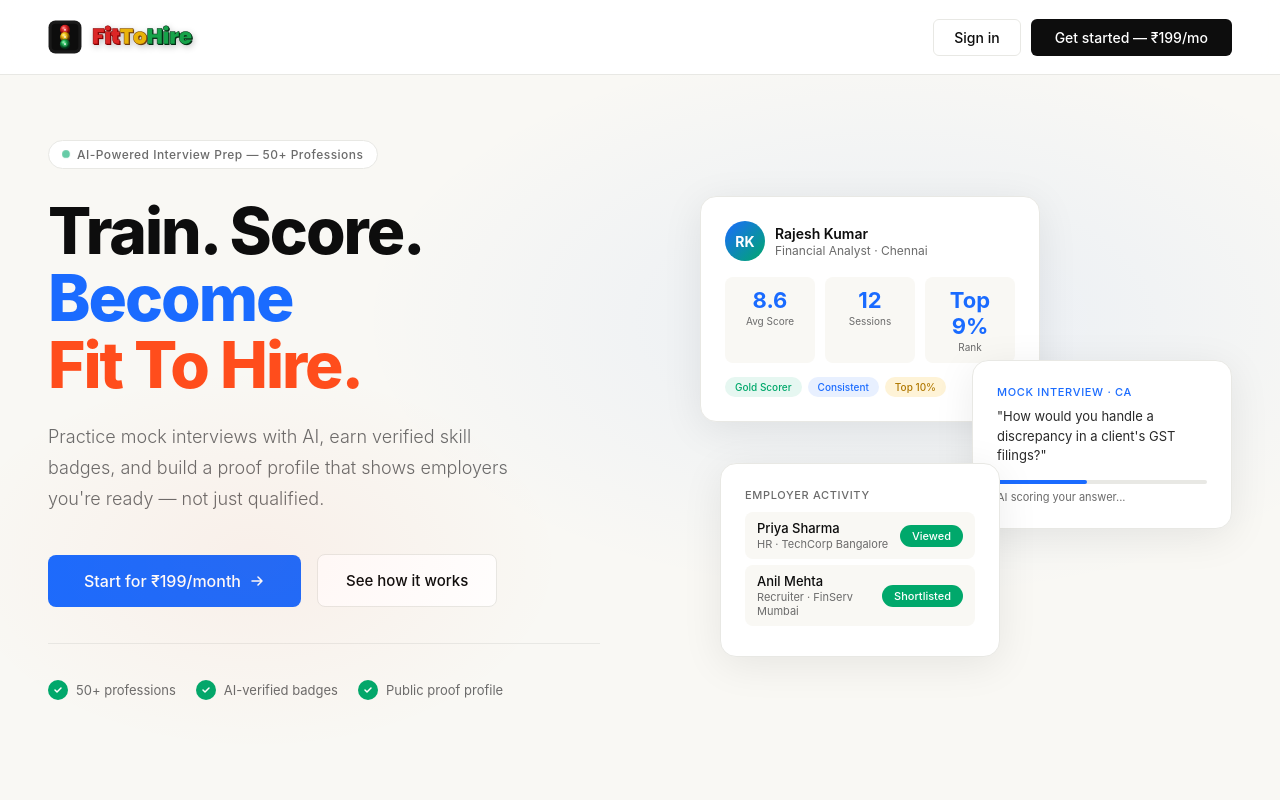
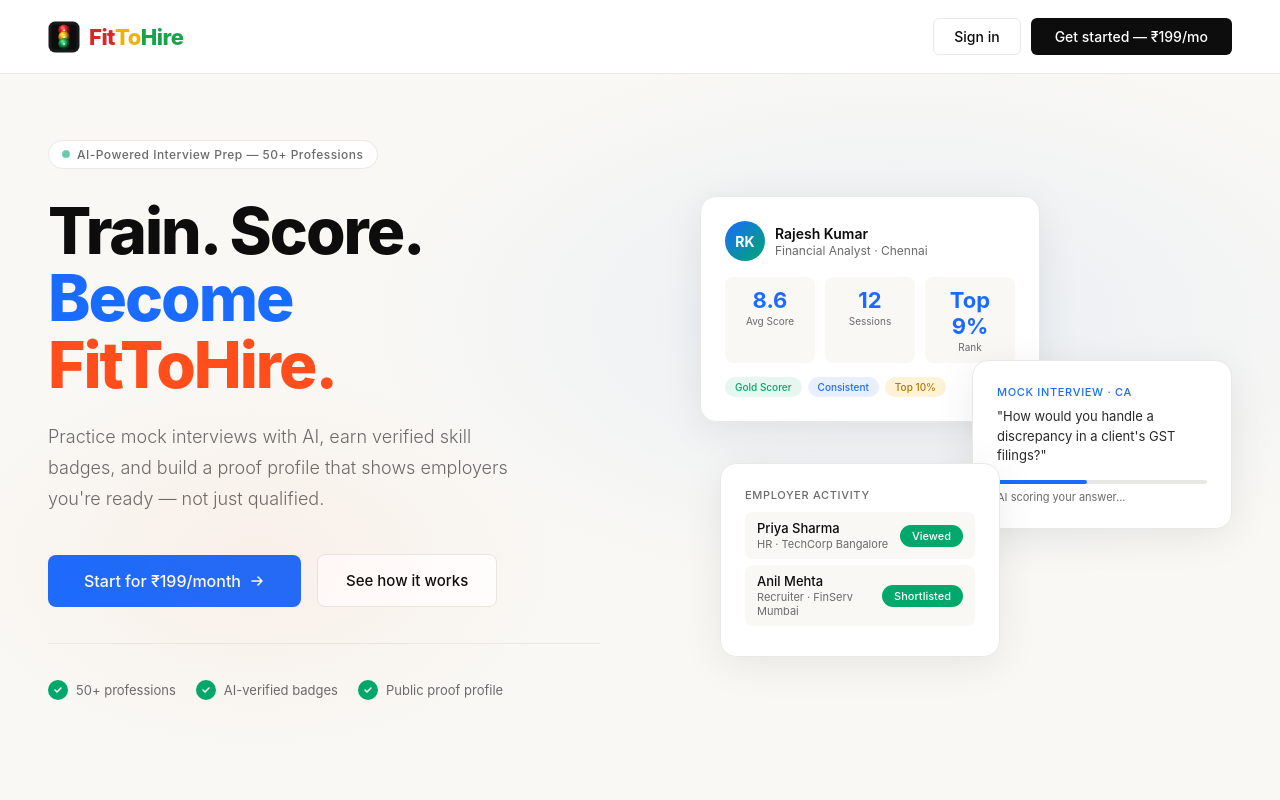
Before and after one commit to AuditDesk/fittohire, a plain HTML site: page static/index.html in a window 1280 px wide. Shown: the top 800 px of the page. Drawn offline with Linux system fonts and the light colour scheme.

Commit message:
Update index.html

```diff
--- a/static/index.html
+++ b/static/index.html
@@ -5,7 +5,7 @@
 <meta name="viewport" content="width=device-width, initial-scale=1.0">
 
 <!-- Primary SEO -->
-<title>FitToHire — Train. Score. Become Fit To Hire.</title>
+<title>FitToHire — Train. Score. Become FitToHire.</title>
 <meta name="description" content="Practice AI-powered mock interviews across 50+ professions, earn verified skill badges, and build a public proof profile that gets you hired. Used by job seekers across India.">
 <meta name="keywords" content="mock interview, interview preparation, AI interview, job seeker India, interview practice, skill badges, FitToHire, interview coaching online">
 <meta name="author" content="FitToHire">
@@ -18,7 +18,7 @@
 <!-- Open Graph — for WhatsApp, LinkedIn, Facebook sharing -->
 <meta property="og:type" content="website">
 <meta property="og:url" content="https://fittohire.in/">
-<meta property="og:title" content="FitToHire — Train. Score. Become Fit To Hire.">
+<meta property="og:title" content="FitToHire — Train. Score. Become FitToHire.">
 <meta property="og:description" content="Practice AI-powered mock interviews across 50+ professions, earn verified badges, and build a proof profile employers trust.">
 <meta property="og:image" content="https://fittohire.in/static/og-image.png">
 <meta property="og:site_name" content="FitToHire">
@@ -26,7 +26,7 @@
 
 <!-- Twitter / X card -->
 <meta name="twitter:card" content="summary_large_image">
-<meta name="twitter:title" content="FitToHire — Train. Score. Become Fit To Hire.">
+<meta name="twitter:title" content="FitToHire — Train. Score. Become FitToHire.">
 <meta name="twitter:description" content="AI-powered mock interviews for 50+ professions. Earn badges. Get hired.">
 <meta name="twitter:image" content="https://fittohire.in/static/og-image.png">
 
@@ -36,9 +36,8 @@
 <!-- Fonts -->
 <!-- No external fonts — using system fonts for instant rendering -->
 <style>
-  @import url('https://fonts.googleapis.com/css2?family=Poppins:wght@900&display=swap');
   .fth-logo { display:inline-flex; align-items:center; gap:10px; text-decoration:none; }
-  .fth-logo-text { font-family:'Poppins','Arial Black',sans-serif; font-weight:900; font-size:22px; letter-spacing:-0.5px; line-height:1; filter:drop-shadow(1px 2px 3px rgba(0,0,0,0.22)); display:inline-flex; }
+  .fth-logo-text { font-family:'Arial Black',sans-serif; font-weight:900; font-size:22px; letter-spacing:-0.5px; line-height:1; filter:drop-shadow(1px 2px 3px rgba(0,0,0,0.22)); display:inline-flex; }
   .fth-logo-text .f { color:#DC2626; -webkit-text-stroke:0.5px #7f0000; text-shadow:1px 1px 0 #7f0000; }
   .fth-logo-text .t { color:#EAB308; -webkit-text-stroke:0.5px #713f12; text-shadow:1px 1px 0 #713f12; }
   .fth-logo-text .h { color:#16A34A; -webkit-text-stroke:0.5px #052e16; text-shadow:1px 1px 0 #052e16; }
@@ -987,27 +986,18 @@
 
 <!-- NAV -->
 <nav>
-  <a href="/" class="fth-logo"><svg width="34" height="38" viewBox="0 0 256 256" xmlns="http://www.w3.org/2000/svg" style="flex-shrink:0;">
+  <a href="/" style="display:inline-flex;align-items:center;gap:9px;text-decoration:none;"><svg width="32" height="32" viewBox="0 0 256 256" xmlns="http://www.w3.org/2000/svg" style="flex-shrink:0;display:block;">
   <defs>
-    <radialGradient id="rL" cx="38%" cy="30%" r="62%"><stop offset="0%" stop-color="#ff8080"/><stop offset="38%" stop-color="#DC2626"/><stop offset="100%" stop-color="#6b0000"/></radialGradient>
-    <radialGradient id="aL" cx="38%" cy="30%" r="62%"><stop offset="0%" stop-color="#fef08a"/><stop offset="38%" stop-color="#EAB308"/><stop offset="100%" stop-color="#4a2800"/></radialGradient>
-    <radialGradient id="gL" cx="38%" cy="30%" r="62%"><stop offset="0%" stop-color="#86efac"/><stop offset="38%" stop-color="#16A34A"/><stop offset="100%" stop-color="#022c16"/></radialGradient>
+    <radialGradient id="rN" cx="38%" cy="30%" r="62%"><stop offset="0%" stop-color="#ff8080"/><stop offset="38%" stop-color="#DC2626"/><stop offset="100%" stop-color="#6b0000"/></radialGradient>
+    <radialGradient id="aN" cx="38%" cy="30%" r="62%"><stop offset="0%" stop-color="#fef08a"/><stop offset="38%" stop-color="#EAB308"/><stop offset="100%" stop-color="#4a2800"/></radialGradient>
+    <radialGradient id="gN" cx="38%" cy="30%" r="62%"><stop offset="0%" stop-color="#86efac"/><stop offset="38%" stop-color="#16A34A"/><stop offset="100%" stop-color="#022c16"/></radialGradient>
   </defs>
   <rect x="4" y="4" width="248" height="248" rx="52" fill="#1a1a1a"/>
   <rect x="28" y="28" width="200" height="200" rx="28" fill="#0d0d0d"/>
-  <circle cx="128" cy="74" r="38" fill="url(#rL)"/>
-  <circle cx="128" cy="74" r="19" fill="#ff6060" opacity="0.35"/>
-  <circle cx="128" cy="74" r="8" fill="white" opacity="0.72"/>
-  <ellipse cx="114" cy="61" rx="13" ry="7" fill="white" opacity="0.2"/>
-  <circle cx="128" cy="128" r="38" fill="url(#aL)"/>
-  <circle cx="128" cy="128" r="19" fill="#fde047" opacity="0.35"/>
-  <circle cx="128" cy="128" r="8" fill="white" opacity="0.72"/>
-  <ellipse cx="114" cy="115" rx="13" ry="7" fill="white" opacity="0.2"/>
-  <circle cx="128" cy="182" r="38" fill="url(#gL)"/>
-  <circle cx="128" cy="182" r="19" fill="#4ade80" opacity="0.35"/>
-  <circle cx="128" cy="182" r="8" fill="white" opacity="0.72"/>
-  <ellipse cx="114" cy="169" rx="13" ry="7" fill="white" opacity="0.2"/>
-</svg><span class="fth-logo-text"><span class="f">Fit</span><span class="t">To</span><span class="h">Hire</span></span></a>
+  <circle cx="128" cy="74" r="46" fill="url(#rN)"/><circle cx="128" cy="74" r="23" fill="#ff6060" opacity="0.35"/><circle cx="128" cy="74" r="9" fill="white" opacity="0.72"/>
+  <circle cx="128" cy="128" r="46" fill="url(#aN)"/><circle cx="128" cy="128" r="23" fill="#fde047" opacity="0.35"/><circle cx="128" cy="128" r="9" fill="white" opacity="0.72"/>
+  <circle cx="128" cy="182" r="46" fill="url(#gN)"/><circle cx="128" cy="182" r="23" fill="#4ade80" opacity="0.35"/><circle cx="128" cy="182" r="9" fill="white" opacity="0.72"/>
+</svg><span style="font-family:-apple-system,'Segoe UI',system-ui,'Arial Black',Arial,sans-serif;font-weight:800;font-size:22px;letter-spacing:-0.5px;display:inline-flex;"><span style="color:#DC2626">Fit</span><span style="color:#EAB308">To</span><span style="color:#16A34A">Hire</span></span></a>
   <div style="display:flex;align-items:center;gap:10px;">
     <a href="/auth/login" class="nav-signin">Sign in</a>
     <a href="#pricing" class="nav-cta">Get started — &#8377;199/mo</a>
@@ -1023,7 +1013,7 @@
         <div class="hero-eyebrow-dot"></div>
         AI-Powered Interview Prep — 50+ Professions
       </div>
-      <h1>Train. Score.<br><span class="accent-word">Become</span><br><span class="accent-word2">Fit To Hire.</span></h1>
+      <h1>Train. Score.<br><span class="accent-word">Become</span><br><span class="accent-word2">FitToHire.</span></h1>
       <p class="hero-sub">Practice mock interviews with AI, earn verified skill badges, and build a proof profile that shows employers you're ready — not just qualified.</p>
       <div class="hero-actions">
         <a href="#pricing" class="btn-primary">
@@ -1217,7 +1207,7 @@
 <section id="how-it-works" style="background: var(--white); padding: 100px 48px;">
   <div style="max-width: 1200px; margin: 0 auto;">
     <p class="section-label fade-up">How It Works</p>
-    <h2 class="section-title fade-up">Three steps to becoming<br>Fit To Hire</h2>
+    <h2 class="section-title fade-up">Three steps to becoming<br>FitToHire</h2>
     <p class="section-sub fade-up">No coaching classes. No fake certificates. Just real practice, real scores, real proof.</p>
 
     <div class="steps-grid fade-up">
@@ -1236,7 +1226,7 @@
       <div class="step-card">
         <div class="step-accent" style="background: var(--green);"></div>
         <span class="step-num">03</span>
-        <div class="step-title">Become Fit To Hire</div>
+        <div class="step-title">Become FitToHire</div>
         <p class="step-desc">Earn verified badges. Build your proof profile. Share it with employers. Let your scores speak louder than your resume. Get discovered and get hired.</p>
       </div>
     </div>
@@ -1483,8 +1473,19 @@
   <div class="footer-inner">
     <div class="footer-top">
       <div>
-        <div class="footer-logo"><span class="brand-fit">Fit</span><span class="brand-to">To</span><span class="brand-hire">Hire</span></div>
-        <div class="footer-tagline">Train. Score. Become Fit To Hire.</div>
+        <div class="footer-logo" style="display:inline-flex;align-items:center;gap:8px;"><svg width="32" height="32" viewBox="0 0 256 256" xmlns="http://www.w3.org/2000/svg" style="flex-shrink:0;display:block;">
+  <defs>
+    <radialGradient id="rF" cx="38%" cy="30%" r="62%"><stop offset="0%" stop-color="#ff8080"/><stop offset="38%" stop-color="#DC2626"/><stop offset="100%" stop-color="#6b0000"/></radialGradient>
+    <radialGradient id="aF" cx="38%" cy="30%" r="62%"><stop offset="0%" stop-color="#fef08a"/><stop offset="38%" stop-color="#EAB308"/><stop offset="100%" stop-color="#4a2800"/></radialGradient>
+    <radialGradient id="gF" cx="38%" cy="30%" r="62%"><stop offset="0%" stop-color="#86efac"/><stop offset="38%" stop-color="#16A34A"/><stop offset="100%" stop-color="#022c16"/></radialGradient>
+  </defs>
+  <rect x="4" y="4" width="248" height="248" rx="52" fill="#1a1a1a"/>
+  <rect x="28" y="28" width="200" height="200" rx="28" fill="#0d0d0d"/>
+  <circle cx="128" cy="74" r="46" fill="url(#rF)"/><circle cx="128" cy="74" r="23" fill="#ff6060" opacity="0.35"/><circle cx="128" cy="74" r="9" fill="white" opacity="0.72"/>
+  <circle cx="128" cy="128" r="46" fill="url(#aF)"/><circle cx="128" cy="128" r="23" fill="#fde047" opacity="0.35"/><circle cx="128" cy="128" r="9" fill="white" opacity="0.72"/>
+  <circle cx="128" cy="182" r="46" fill="url(#gF)"/><circle cx="128" cy="182" r="23" fill="#4ade80" opacity="0.35"/><circle cx="128" cy="182" r="9" fill="white" opacity="0.72"/>
+</svg><span style="font-family:-apple-system,'Segoe UI',system-ui,'Arial Black',Arial,sans-serif;font-weight:800;font-size:22px;letter-spacing:-0.5px;display:inline-flex;"><span style="color:#DC2626">Fit</span><span style="color:#EAB308">To</span><span style="color:#16A34A">Hire</span></span></div>
+        <div class="footer-tagline">Train. Score. Become FitToHire.</div>
       </div>
       <div class="footer-links">
         <div class="footer-col">
@@ -1508,15 +1509,15 @@
         </div>
         <div class="footer-col">
           <h4>Support</h4>
-          <a href="mailto:auditdesk.hq@gmail.com">auditdesk.hq@gmail.com</a>
-          <a href="mailto:auditdesk.hq@gmail.com">auditdesk.hq@gmail.com</a>
+          <a href="/cdn-cgi/l/email-protection#69081c0d001d0d0c1a02470118290e04080005470a0604"><span class="__cf_email__" data-cfemail="0f6e7a6b667b6b6a7c6421677e4f68626e6663216c6062">[email&#160;protected]</span></a>
+          <a href="/cdn-cgi/l/email-protection#4120342528352524322a6f293001262c20282d6f222e2c"><span class="__cf_email__" data-cfemail="365743525f425253455d185e4776515b575f5a1855595b">[email&#160;protected]</span></a>
         </div>
       </div>
     </div>
     <div class="footer-bottom">
       <div>© 2026 <span class="brand-fit">Fit</span><span class="brand-to">To</span><span class="brand-hire">Hire</span>. All rights reserved.</div>
       <div class="footer-contact">
-        Contact: <a href="mailto:auditdesk.hq@gmail.com">auditdesk.hq@gmail.com</a>
+        Contact: <a href="/cdn-cgi/l/email-protection#aecfdbcac7dacacbddc580c6dfeec9c3cfc7c280cdc1c3"><span class="__cf_email__" data-cfemail="bddcc8d9d4c9d9d8ced693d5ccfddad0dcd4d193ded2d0">[email&#160;protected]</span></a>
       </div>
     </div>
   </div>
```
